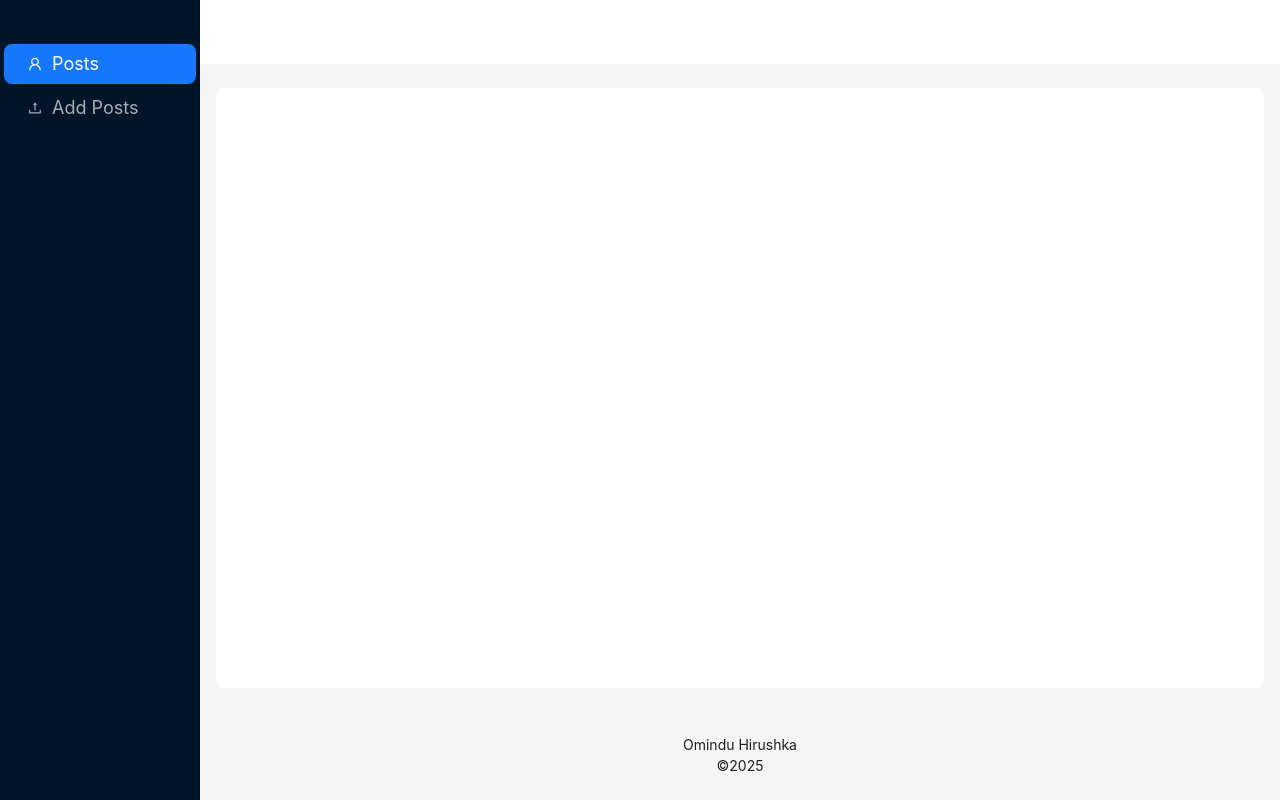
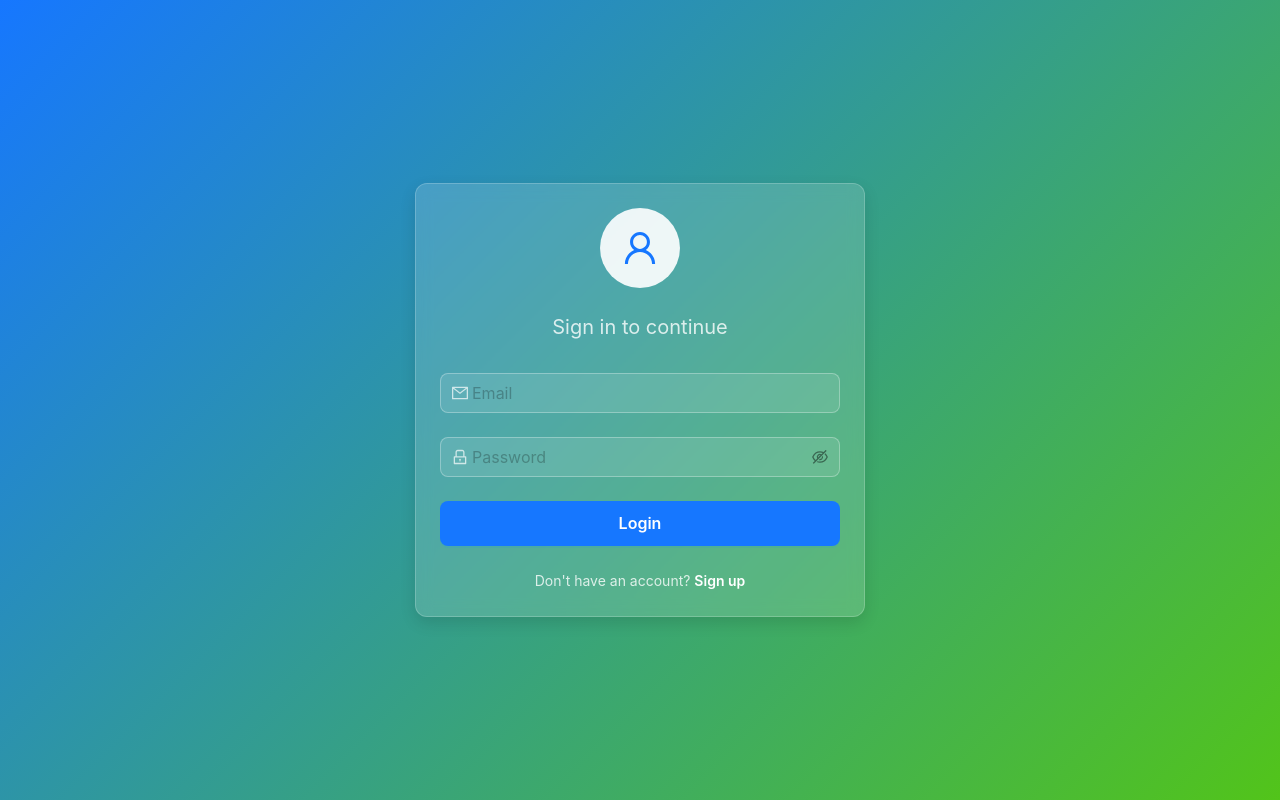
Before and after one commit to OminduHirushka/Blog_Application-ClientSide, a React (Vite) app: page /login in a window 1280 px wide. Built offline with nearby package versions, Linux system fonts and the light colour scheme.

Commit message:
user login

```diff
--- a/src/App.jsx
+++ b/src/App.jsx
@@ -4,11 +4,13 @@ import Home from "./pages/Home";
 import Posts from "./pages/Posts";
 import AddPostForm from "./pages/AddPostForm";
 import EditPostForm from "./pages/EditPostForm";
+import Login from "./pages/auth/login";
 
 const App = () => {
   return (
     <Routes path="/*">
       <Route path="/*" element={<Home />} />
+      <Route path="/login" element={<Login />} />
       <Route path="/" element={<Posts />} />
       <Route path="/add-posts" element={<AddPostForm />} />
       <Route path="/edit-post/:id" element={<EditPostForm />} />
--- a/src/pages/AddPostForm.jsx
+++ b/src/pages/AddPostForm.jsx
@@ -20,7 +20,7 @@ const AddPostForm = () => {
     setisFormLoaded(true);
 
     try {
-      await axios.post("http://localhost:3000/api/v1/add-post", values);
+      await axios.post("http://localhost:3000/api/v1/post/add-post", values);
       navigate("/");
       message.success("Post Added Successfully");
     } catch (error) {
--- a/src/pages/EditPostForm.jsx
+++ b/src/pages/EditPostForm.jsx
@@ -20,7 +20,7 @@ const EditPostForm = () => {
     const getPost = async () => {
       try {
         const { data } = await axios.get(
-          `http://localhost:3000/api/v1/all-posts/${id}`
+          `http://localhost:3000/api/v1/post/all-posts/${id}`
         );
 
         form.setFieldsValue({
--- a/src/pages/Posts.jsx
+++ b/src/pages/Posts.jsx
@@ -21,7 +21,7 @@ const Posts = () => {
   const getPosts = async () => {
     try {
       const { data } = await axios.get(
-        "http://localhost:3000/api/v1/all-posts"
+        "http://localhost:3000/api/v1/post/all-posts"
       );
       setPosts(data);
     } catch (error) {
@@ -91,7 +91,7 @@ const Posts = () => {
             }}
           >
             <List
-              dataSource={posts}
+              dataSource={Array.isArray(posts) ? posts : []}
               loading={isPostLoaded}
               grid={{ gutter: 16, column: 3 }}
               renderItem={(post) => (
--- /dev/null
+++ b/src/pages/auth/Login.jsx
@@ -0,0 +1,178 @@
+import React, { useState } from "react";
+import {
+  Button,
+  Form,
+  Input,
+  Card,
+  Typography,
+  message,
+  theme,
+  Space,
+  Flex,
+} from "antd";
+import { UserOutlined, LockOutlined, MailOutlined } from "@ant-design/icons";
+import axios from "axios";
+import { useNavigate } from "react-router-dom";
+
+const { Text, Link } = Typography;
+const { useToken } = theme;
+
+const Login = () => {
+  const { token } = useToken();
+  const [form] = Form.useForm();
+  const [isLoading, setIsLoading] = useState(false);
+  const navigate = useNavigate();
+
+  const handleLogin = async (values) => {
+    setIsLoading(true);
+
+    try {
+      const result = await axios.post(
+        "http://localhost:3000/api/v1/auth/login",
+        {
+          email: values.email,
+          password: values.password,
+        }
+      );
+
+      localStorage.setItem("token", result.data.token);
+      message.success("Login successful!");
+
+      if (result.data.user.type === "customer") {
+        navigate("/");
+      } else if (result.data.user.type === "admin") {
+        navigate("#");
+      }
+    } catch (err) {
+      console.log(err);
+      message.error("Login failed. Please check your credentials.");
+    } finally {
+      setIsLoading(false);
+    }
+  };
+
+  return (
+    <Flex
+      align="center"
+      justify="center"
+      style={{
+        minHeight: "100vh",
+        background: `linear-gradient(135deg, ${token.colorPrimary} 0%, #52c41a 100%)`,
+        padding: 24,
+      }}
+    >
+      <Card
+        style={{
+          width: 450,
+          borderRadius: 12,
+          boxShadow: "0 6px 16px 0 rgba(0, 0, 0, 0.12)",
+          border: "1px solid rgba(255, 255, 255, 0.2)",
+          background: "rgba(255, 255, 255, 0.15)",
+          backdropFilter: "blur(8px)",
+        }}
+        body={{ padding: 40 }}
+        hoverable
+      >
+        <Space
+          direction="vertical"
+          align="center"
+          style={{ width: "100%", marginBottom: 30 }}
+        >
+          <div
+            style={{
+              background: "rgba(255, 255, 255, 0.9)",
+              width: 80,
+              height: 80,
+              borderRadius: "50%",
+              display: "flex",
+              alignItems: "center",
+              justifyContent: "center",
+              marginBottom: 16,
+            }}
+          >
+            <UserOutlined
+              style={{
+                fontSize: 36,
+                color: token.colorPrimary,
+              }}
+            />
+          </div>
+          <Text style={{ color: "rgba(255, 255, 255, 0.8)", fontSize: "20px" }}>
+            Sign in to continue
+          </Text>
+        </Space>
+
+        <Form form={form} name="login" onFinish={handleLogin} layout="vertical">
+          <Form.Item
+            name="email"
+            rules={[
+              { required: true, message: "Please input your email!" },
+              { type: "email", message: "Please enter a valid email!" },
+            ]}
+          >
+            <Input
+              prefix={
+                <MailOutlined style={{ color: "rgba(255, 255, 255, 0.7)" }} />
+              }
+              placeholder="Email"
+              size="large"
+              style={{
+                background: "rgba(255, 255, 255, 0.1)",
+                borderColor: "rgba(255, 255, 255, 0.3)",
+                color: "#fff",
+              }}
+            />
+          </Form.Item>
+
+          <Form.Item
+            name="password"
+            rules={[{ required: true, message: "Please input your password!" }]}
+          >
+            <Input.Password
+              prefix={
+                <LockOutlined style={{ color: "rgba(255, 255, 255, 0.7)" }} />
+              }
+              placeholder="Password"
+              size="large"
+              style={{
+                background: "rgba(255, 255, 255, 0.1)",
+                borderColor: "rgba(255, 255, 255, 0.3)",
+                color: "#fff",
+              }}
+            />
+          </Form.Item>
+
+          <Form.Item style={{ marginBottom: 16 }}>
+            <Button
+              type="primary"
+              htmlType="submit"
+              size="large"
+              loading={isLoading}
+              block
+              style={{
+                height: 45,
+                fontWeight: 600,
+                borderRadius: 8,
+                background: token.colorPrimary,
+                border: "none",
+              }}
+            >
+              {isLoading ? "Logging in..." : "Login"}
+            </Button>
+          </Form.Item>
+
+          <div style={{ textAlign: "center", marginTop: 24 }}>
+            <Text style={{ color: "rgba(255, 255, 255, 0.8)" }}>
+              Don't have an account?{" "}
+              <Link href="#" strong style={{ color: "#fff" }}>
+                Sign up
+              </Link>
+            </Text>
+          </div>
+        </Form>
+      </Card>
+    </Flex>
+  );
+};
+
+export default Login;
```
